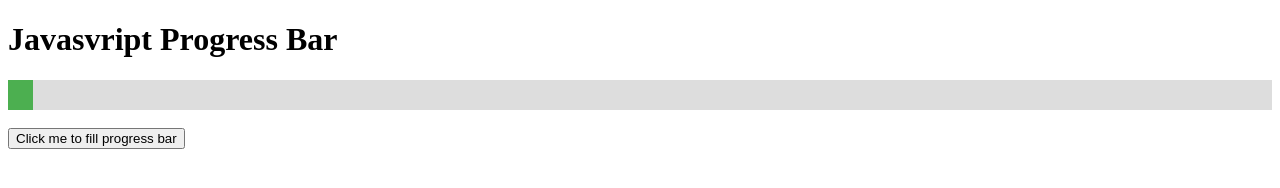
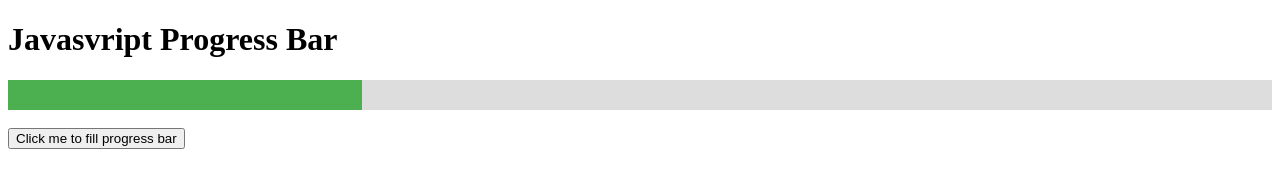
Before and after one commit to mukulsahu7046/loading-bar, a plain HTML site: page index.html in a window 1280 px wide. Both pictures are taken after a click on the button "Click me to fill progress bar". Drawn offline with Linux system fonts and the light colour scheme.

Commit message:
first commit

```diff
--- a/index.html
+++ b/index.html
@@ -32,7 +32,7 @@
         function move() {
             const element = document.getElementById("myBar");
             let width = 0;
-            const id = setInterval(frame, 1000);
+            const id = setInterval(frame, 100);
             function frame() {
                 if (width == 100) {
                     clearInterval(id);
```
